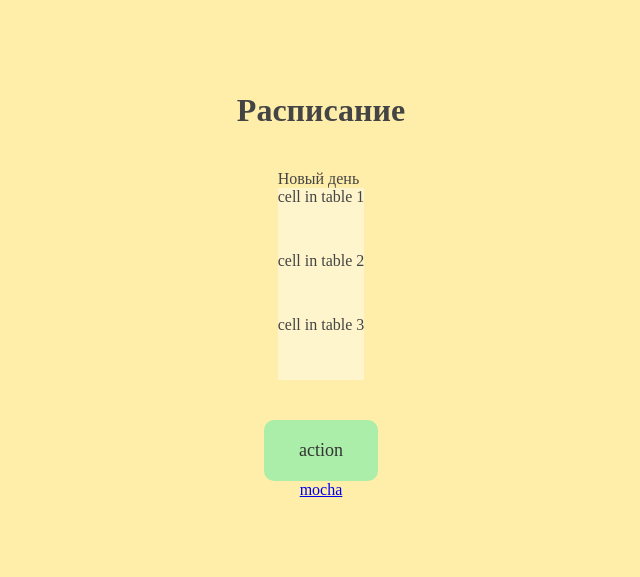
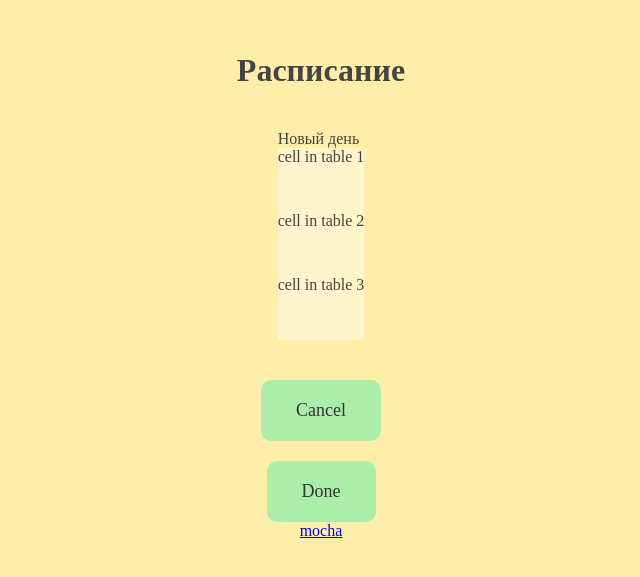
Before and after one commit to pavbox/university_amm_web, a React app in the folder app/frontend/: page / in a window 1280 px wide. Shown: the part 115-692 px from the top of the page, without its empty margins (319-959 px from the left). Built offline with nearby package versions, Linux system fonts and the light colour scheme.

Commit message:
just added 2nd button and set the text for older browsers

```diff
--- a/app/frontend/src/index.html
+++ b/app/frontend/src/index.html
@@ -5,6 +5,6 @@
     <title></title>
   </head>
   <body>
-    <div id="root"></div>
+    <div id="root">update your browser for support of this website</div>
   </body>
 </html>
--- a/app/frontend/src/index.jsx
+++ b/app/frontend/src/index.jsx
@@ -14,7 +14,8 @@ ReactDOM.render(
     <Container>
       <h1>Расписание</h1>
       <Table name="Новый день" />
-      <Button value="action" />
+      <Button value="Cancel" />
+      <Button value="Done" />
       <Link href="https://webpack.js.org/loaders/mocha-loader/" text="mocha" />
     </Container>
   </div>,
```
